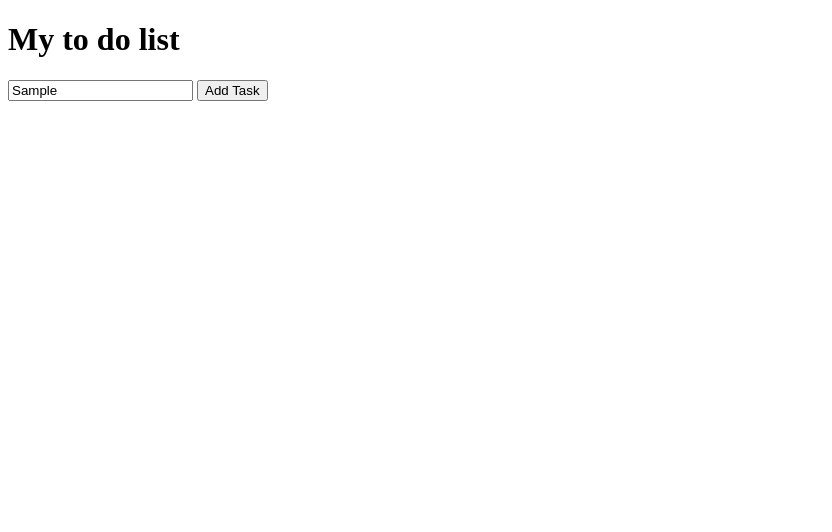
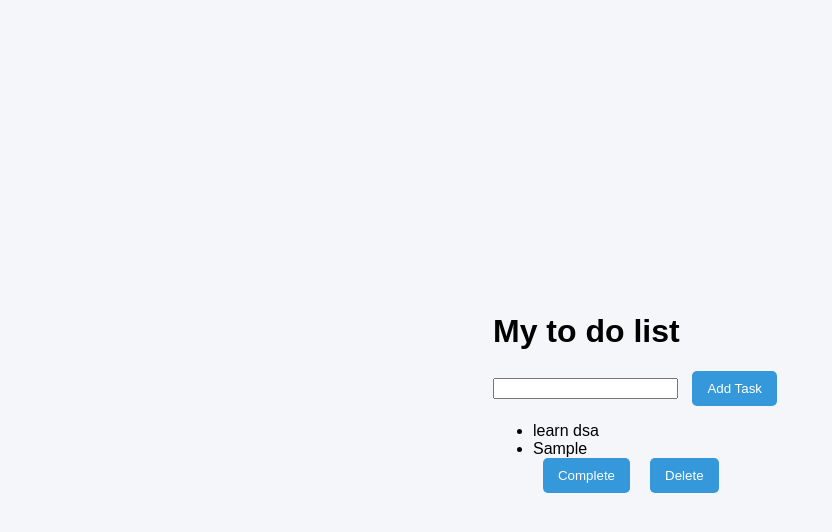
Before and after one commit to shamanLihitkar/web-development-mini-projects, a plain HTML site: page to do list/index.html in a window 1280 px wide. Both pictures are taken after typing "Sample" into the empty fields and a click on the button "Add Task". Shown: the whole page, without its empty margins (0-832 px from the left). Drawn offline with Linux system fonts and the light colour scheme; files that its build step writes are made by us from their sources.

Commit message:
add script

```diff
--- a/to do list/index.html
+++ b/to do list/index.html
@@ -4,6 +4,7 @@
     <meta charset="UTF-8">
     <meta name="viewport" content="width=device-width, initial-scale=1.0">
     <title>To Do List</title>
+    <link rel = "stylesheet" href="style.css">
 </head>
 <body>
     <div class="container">
@@ -13,8 +14,58 @@
             <button class="addTask">Add Task</button>
         </div>
         <div>
-            <ul class="tasklist"></ul>
+            <ul class="tasklist">
+                <li>learn dsa</li>
+            </ul>
         </div>
     </div>
+    <script src="script.js"></script>
+    <script>
+        let tasks = [];
+
+        const taskInput = document.querySelector(".taskInput");
+        const addBtn = document.querySelector(".addTask");
+        const taskList = document.querySelector(".tasklist");
+        //add task function
+        addBtn.addEventListener("click", addTask);
+        taskInput.addEventListener("keypress", function(e){
+            if(e.key == "Enter"){
+                addTask();
+            }
+        });
+
+        function addTask(){
+            taskText = taskInput.value.trim();
+            if(taskText === ""){
+                alert("Task cannot be empty!");
+                return;
+            }
+
+            tasks.push(taskText);
+            // create task element
+            const li = document.createElement("li");
+            li.textContent = taskText;
+
+            //crate complete buton
+            const completeBtn = document.createElement("button");
+            completeBtn.innerText = "Complete";
+            completeBtn.addEventListener("click",()=>{
+                li.classList.toggle("completed");
+            });
+
+            //Delete button
+            const deleteBtn = document.createElement("button");
+            deleteBtn.innerText = "Delete";
+            deleteBtn.addEventListener("click",()=>{
+                taskList.removeChild(li);
+                tasks = tasks.filter(task => task !== taskText);
+            });
+            taskList.appendChild(li);
+            taskList.appendChild(completeBtn);
+            taskList.appendChild(deleteBtn);
+            taskInput.value = " " ;
+        }
+    </script>
+
 </body>
 </html>
```
